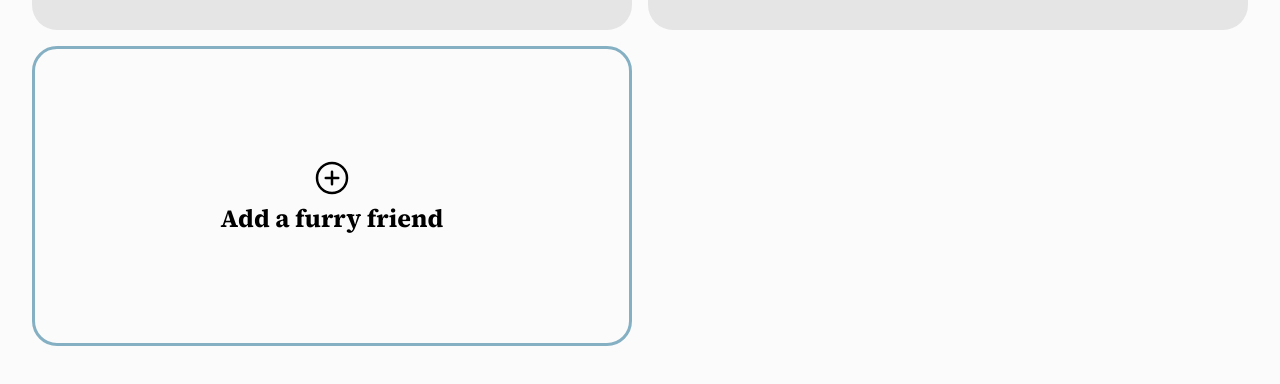
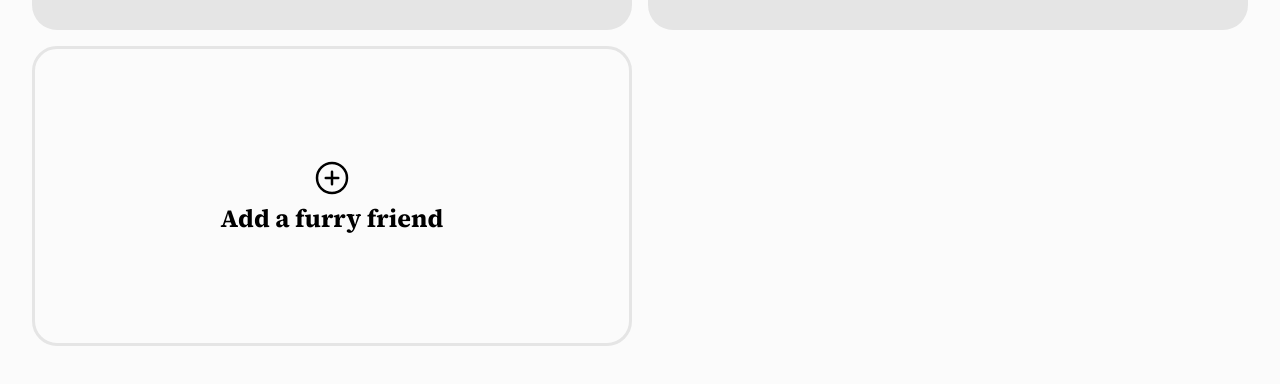
Before and after one commit to daoma90/furry-friends, a Next.js app: page / in a window 1280 px wide. Shown: the part 1528-1912 px from the top of the page. Built offline with nearby package versions, Linux system fonts and the light colour scheme.

Commit message:
Change color

```diff
--- a/src/components/atoms/buttons/CardButton/styles.ts
+++ b/src/components/atoms/buttons/CardButton/styles.ts
@@ -6,6 +6,6 @@ export const Container = styled.button`
   height: 300px;
   cursor: pointer;
   border-radius: ${(props) => props.theme.utils.borderRadius};
-  border: 3px solid ${(props) => props.theme.colors.primary};
+  border: 3px solid ${(props) => props.theme.colors.secondary};
   background-color: transparent;
 `;
```
